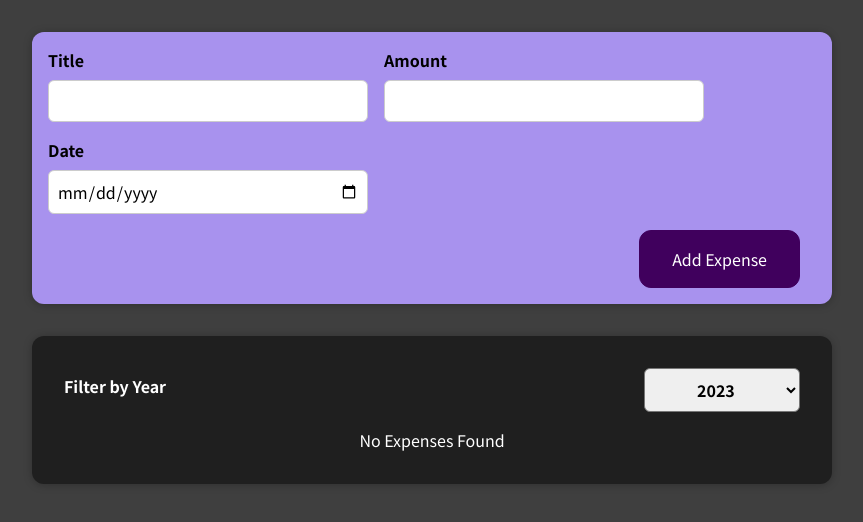
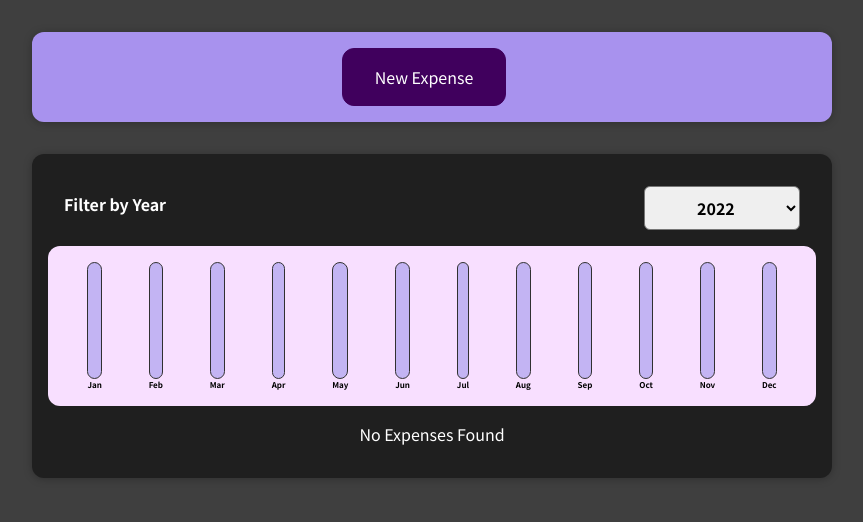
Before and after one commit to stevenried/acadamind-react-course, a React (Create React App) app: page / in a window 1280 px wide. Shown: the top 522 px of the page, without its empty margins (208-1071 px from the left). Built offline with nearby package versions, Linux system fonts and the light colour scheme.

Commit message:
Add dynamic chart

```diff
--- /dev/null
+++ b/src/components/Chart/Chart.css
@@ -0,0 +1,9 @@
+.chart {
+  padding: 1rem;
+  border-radius: 12px;
+  background-color: #f8dfff;
+  text-align: center;
+  display: flex;
+  justify-content: space-around;
+  height: 10rem;
+}
--- /dev/null
+++ b/src/components/Chart/Chart.js
@@ -0,0 +1,23 @@
+import React from 'react'
+import ChartBar from './ChartBar'
+import './Chart.css'
+
+const Chart = (props) => {
+  const dataPointsValues = props.dataPoints.map((dataPoint) => dataPoint.value)
+  const totalMaximum = Math.max(...dataPointsValues)
+
+  return (
+    <div className="chart">
+      {props.dataPoints.map((dataPoint) => (
+        <ChartBar
+          key={dataPoint.label}
+          value={dataPoint.value}
+          maxValue={totalMaximum}
+          label={dataPoint.label}
+        />
+      ))}
+    </div>
+  )
+}
+
+export default Chart
--- /dev/null
+++ b/src/components/Chart/ChartBar.css
@@ -0,0 +1,30 @@
+.chart-bar {
+  height: 100%;
+  display: flex;
+  flex-direction: column;
+  align-items: center;
+}
+
+.chart-bar__inner {
+  height: 100%;
+  width: 100%;
+  border: 1px solid #313131;
+  border-radius: 12px;
+  background-color: #c3b4f3;
+  overflow: hidden;
+  display: flex;
+  flex-direction: column;
+  justify-content: flex-end;
+}
+
+.chart-bar__fill {
+  background-color: #4826b9;
+  width: 100%;
+  transition: all 0.3s ease-out;
+}
+
+.chart-bar__label {
+  font-weight: bold;
+  font-size: 0.5rem;
+  text-align: center;
+}
--- /dev/null
+++ b/src/components/Chart/ChartBar.js
@@ -0,0 +1,24 @@
+import React from 'react'
+import './ChartBar.css'
+
+const ChartBar = (props) => {
+  let barFillHeight = '0%'
+
+  if (props.maxValue > 0) {
+    barFillHeight = Math.round((props.value / props.maxValue) * 100) + '%'
+  }
+
+  return (
+    <div className="chart-bar">
+      <div className="chart-bar__inner">
+        <div
+          className="chart-bar__fill"
+          style={{ height: barFillHeight }}
+        ></div>
+      </div>
+      <div className="chart-bar__label">{props.label}</div>
+    </div>
+  )
+}
+
+export default ChartBar
--- a/src/components/Expenses/ExpenseItem.js
+++ b/src/components/Expenses/ExpenseItem.js
@@ -3,7 +3,7 @@
 import './ExpenseItem.css'
 
 function ExpenseItem(props) {
-  const amount = props.amount.toLocaleString('en-EN', {
+  const amount = props.amount.toLocaleString('en-US', {
     style: 'currency',
     currency: 'USD',
   })
--- a/src/components/Expenses/Expenses.js
+++ b/src/components/Expenses/Expenses.js
@@ -3,9 +3,10 @@
 import ExpensesFilter from './ExpensesFilter'
 import './Expenses.css'
 import ExpensesList from './ExpensesList'
+import ExpensesChart from './ExpensesChart'
 
 function Expenses(props) {
-  const [filteredYear, setFilteredYear] = useState('2023')
+  const [filteredYear, setFilteredYear] = useState(new Date().getFullYear())
 
   const filterChangeHandler = (selectedYear) => {
     setFilteredYear(selectedYear)
@@ -22,6 +23,7 @@
           selected={filteredYear}
           onFilterChange={filterChangeHandler}
         />
+        <ExpensesChart expenses={filteredExpenses} />
         <ExpensesList listData={filteredExpenses} />
       </Card>
     </div>
--- /dev/null
+++ b/src/components/Expenses/ExpensesChart.js
@@ -0,0 +1,28 @@
+import React from 'react'
+import Chart from '../Chart/Chart'
+
+const ExpensesChart = (props) => {
+  const chartDataPoints = [
+    { label: 'Jan', value: 0 },
+    { label: 'Feb', value: 0 },
+    { label: 'Mar', value: 0 },
+    { label: 'Apr', value: 0 },
+    { label: 'May', value: 0 },
+    { label: 'Jun', value: 0 },
+    { label: 'Jul', value: 0 },
+    { label: 'Aug', value: 0 },
+    { label: 'Sep', value: 0 },
+    { label: 'Oct', value: 0 },
+    { label: 'Nov', value: 0 },
+    { label: 'Dec', value: 0 },
+  ]
+
+  for (const expense of props.expenses) {
+    const expenseMonth = expense.date.getMonth()
+    chartDataPoints[expenseMonth].value += expense.amount
+  }
+
+  return <Chart dataPoints={chartDataPoints} />
+}
+
+export default ExpensesChart
--- a/src/components/NewExpense/ExpenseForm.js
+++ b/src/components/NewExpense/ExpenseForm.js
@@ -5,6 +5,7 @@
   const [enteredTitle, setEnteredTitle] = useState('')
   const [enteredAmount, setEnteredAmount] = useState('')
   const [enteredDate, setEnteredDate] = useState('')
+  const [formIsDisplayed, toggleFormDisplay] = useState(false)
 
   const titleChangeHandler = (event) => {
     setEnteredTitle(event.target.value)
@@ -18,12 +19,16 @@
     setEnteredDate(event.target.value)
   }
 
+  const formToggleHandler = () => {
+    toggleFormDisplay((formIsDisplayed) => !formIsDisplayed)
+  }
+
   const submitHandler = (event) => {
     event.preventDefault()
     const expenseData = {
       title: enteredTitle,
-      amount: enteredAmount,
-      date: new Date(enteredDate),
+      amount: +enteredAmount,
+      date: new Date(enteredDate + 'T00:00'),
     }
 
     onSaveExpenseData(expenseData)
@@ -31,8 +36,10 @@
     setEnteredTitle('')
     setEnteredAmount('')
     setEnteredDate('')
+    formToggleHandler()
   }
 
+  if (formIsDisplayed) {
     return (
       <form onSubmit={submitHandler}>
         <div className="new-expense__controls">
@@ -66,10 +73,18 @@
           </div>
         </div>
         <div className="new-expense__actions">
+          <button onClick={formToggleHandler}>Cancel</button>
           <button type="submit">Add Expense</button>
         </div>
       </form>
     )
   }
 
+  return (
+    <form>
+      <button onClick={formToggleHandler}>New Expense</button>
+    </form>
+  )
+}
+
 export default ExpenseForm
```
Lines whose indentation alone changed are shown as unchanged.
